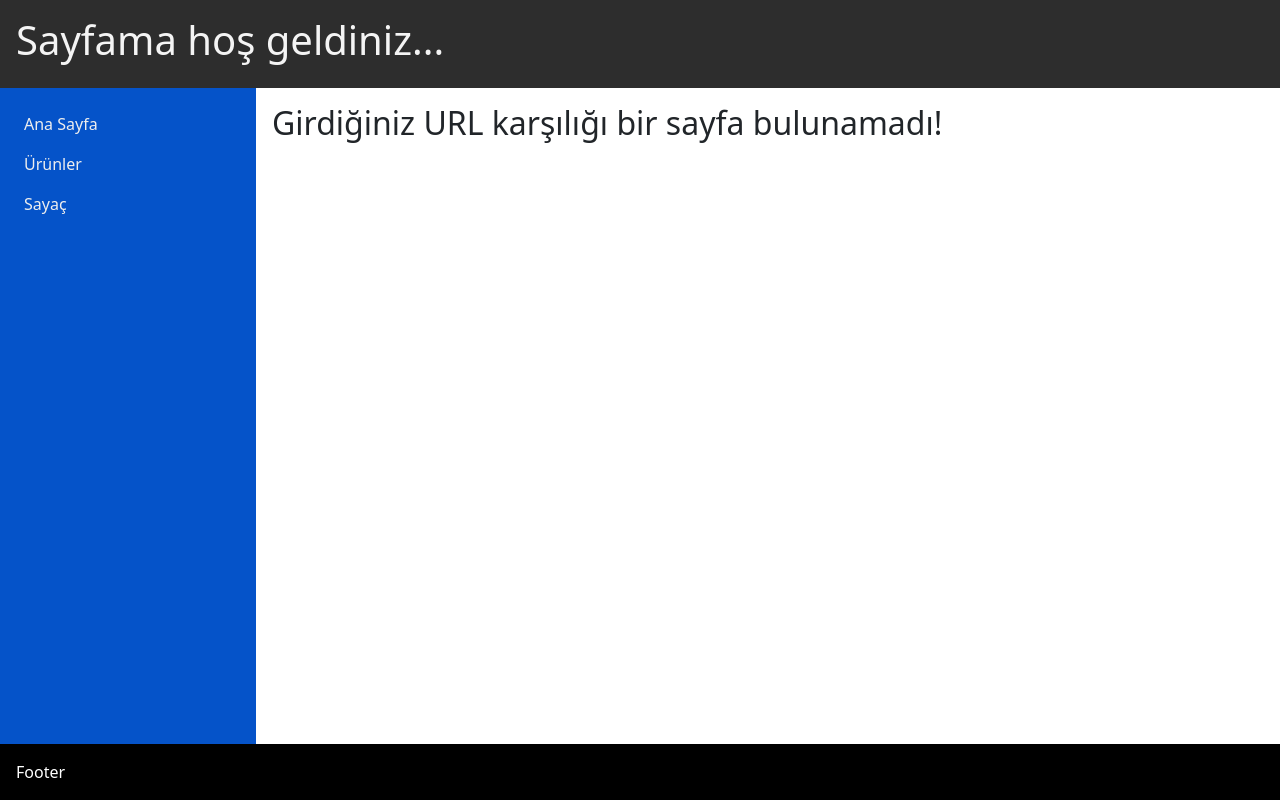
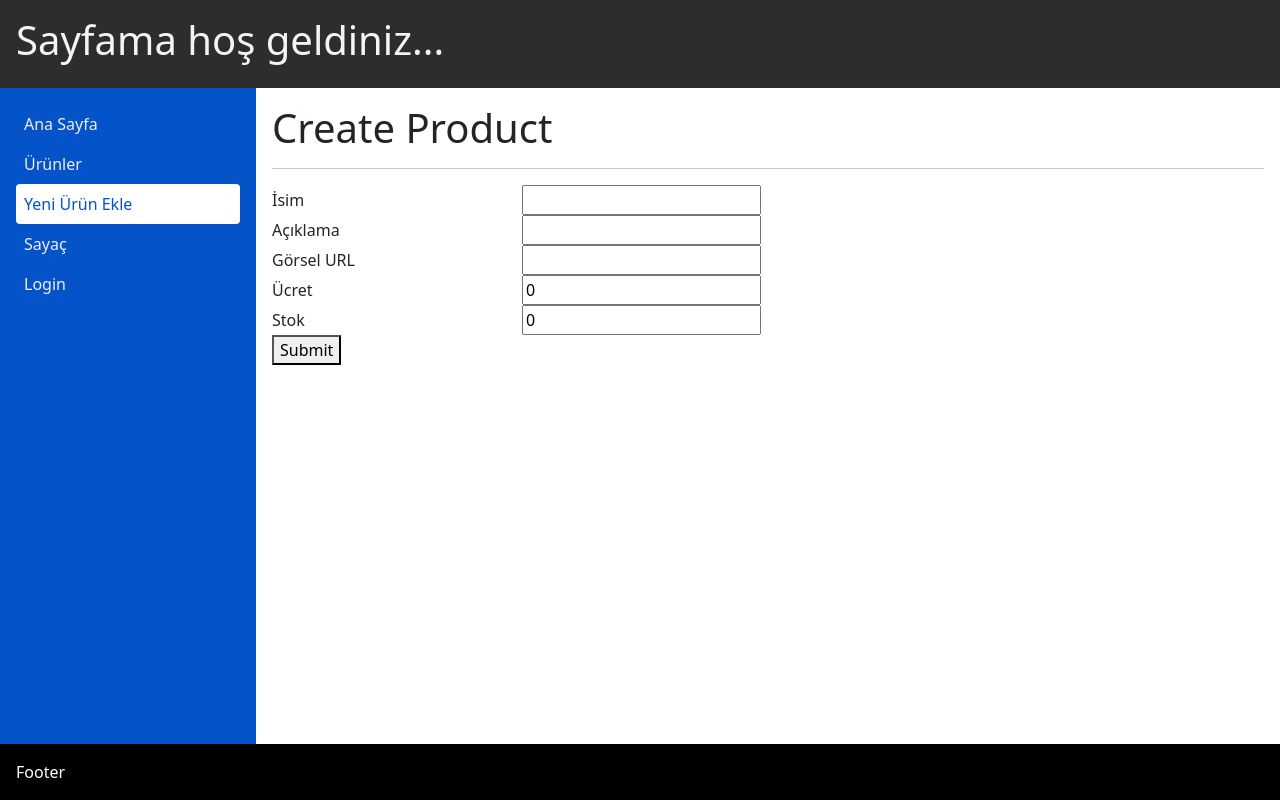
Before and after one commit to gulbeyazzb/0723-temmuz-react, a React (Create React App) app: page /create-product in a window 1280 px wide. Built offline with nearby package versions, Linux system fonts and the light colour scheme; no server answers.

Commit message:
react forms

```diff
--- a/src/App.css
+++ b/src/App.css
@@ -23,3 +23,15 @@
   color: rgb(5, 83, 201);
   background-color: #fff;
 }
+
+.login-form > label {
+  width: 250px;
+}
+
+.product-form > label {
+  display: block;
+}
+.product-form > label > span {
+  width: 250px;
+  display: inline-block;
+}
--- /dev/null
+++ b/src/components/ProductForm.js
@@ -0,0 +1,92 @@
+import axios from "axios";
+import { useEffect, useState } from "react";
+
+const productDataInitial = {
+  name: "",
+  description: "",
+  img: "",
+  price: 0,
+  stock: 0,
+};
+
+const ProductForm = () => {
+  const [productData, setProductData] = useState(productDataInitial);
+
+  const inputChangeHandler = (event) => {
+    const { value, name, checked, type } = event.target; // name = "password" | "email" | "name"
+    setProductData({
+      ...productData,
+      [name]: type === "checkbox" ? checked : value,
+    }); // setter async çalışır
+  };
+
+  const productSubmitHandler = (e) => {
+    e.preventDefault();
+    axios
+      .post(
+        "https://620d69fb20ac3a4eedc05e3a.mockapi.io/api/products",
+        productData
+      )
+      .then((res) => {
+        console.log("Ürün başarıyla eklendi: ", res.data);
+        setProductData(productDataInitial);
+      });
+  };
+
+  useEffect(() => {
+    console.log("productData > ", productData);
+  }, [productData]);
+
+  return (
+    <form onSubmit={productSubmitHandler} className="product-form">
+      <label>
+        <span>İsim</span>
+        <input
+          type="text"
+          name="name"
+          onChange={inputChangeHandler}
+          value={productData.name}
+        />
+      </label>
+      <label>
+        <span>Açıklama</span>
+        <input
+          type="text"
+          name="description"
+          onChange={inputChangeHandler}
+          value={productData.description}
+        />
+      </label>
+      <label>
+        <span>Görsel URL</span>
+        <input
+          type="url"
+          name="img"
+          onChange={inputChangeHandler}
+          value={productData.img}
+        />
+      </label>
+      <label>
+        <span>Ücret</span>
+        <input
+          type="number"
+          name="price"
+          onChange={inputChangeHandler}
+          value={productData.price}
+        />
+      </label>
+      <label>
+        <span>Stok</span>
+        <input
+          type="number"
+          name="stock"
+          onChange={inputChangeHandler}
+          value={productData.stock}
+        />
+      </label>
+      <button type="submit">Submit</button>
+    </form>
+  );
+};
+
+export default ProductForm;
--- a/src/layout/PageContent.js
+++ b/src/layout/PageContent.js
@@ -3,6 +3,8 @@ import CounterPage from "../pages/CounterPage";
 import MainPage from "../pages/MainPage";
 import ProductsPage from "../pages/ProductsPage";
 import ProductsDetailPage from "../pages/ProductsDetailPage";
+import LoginPage from "../pages/LoginPage";
+import CreateProductPage from "../pages/CreateProductPage";
 
 const PageContent = ({ userName, products }) => {
   return (
@@ -23,6 +25,12 @@ const PageContent = ({ userName, products }) => {
         <Route path="/products/:productId" exact>
           <ProductsDetailPage products={products} />
         </Route>
+        <Route path="/login" exact>
+          <LoginPage />
+        </Route>
+        <Route path="/create-product" exact>
+          <CreateProductPage />
+        </Route>
         <Route path="/" exact>
           <MainPage />
         </Route>
--- a/src/layout/SideBar.js
+++ b/src/layout/SideBar.js
@@ -9,8 +9,14 @@ const SideBar = () => {
       <NavLink to="/products" exact>
         Ürünler
       </NavLink>
+      <NavLink to="/create-product" exact>
+        Yeni Ürün Ekle
+      </NavLink>
       <NavLink to="/counter" exact>
         Sayaç
+      </NavLink>
+      <NavLink to="/login" exact>
+        Login
       </NavLink>
     </div>
   );
--- /dev/null
+++ b/src/pages/CreateProductPage.js
@@ -0,0 +1,65 @@
+import axios from "axios";
+import { useEffect, useState } from "react";
+import ProductForm from "../components/ProductForm";
+
+const loginFormDataInitial = {
+  name: "",
+  email: "",
+  password: "",
+  rememberMe: false,
+};
+
+const CreateProductPage = () => {
+  const [loginFormData, setLoginFormData] = useState(loginFormDataInitial);
+
+  // Best Practice
+  const inputChangeHandler = (event) => {
+    const { value, name, checked, type } = event.target; // name = "password" | "email" | "name"
+    setLoginFormData({
+      ...loginFormData,
+      [name]: type === "checkbox" ? checked : value,
+    }); // setter async çalışır
+  };
+
+  const submitHandler = (e) => {
+    e.preventDefault();
+    console.log("form submit edildi");
+    // axios post req
+    axios
+      .post("www.myserverapiaddress.com/api/login", loginFormData)
+      .then((res) => {
+        if (res.loggedIn) {
+          // başarıyla giriş yaptı
+        } else {
+          // başarıyla giriş yapılmadı
+        }
+      })
+      .catch((err) => {
+        // giriş yapılamadı
+      });
+  };
+
+  useEffect(() => {
+    console.log("loginFormData: ", loginFormData);
+  }, [loginFormData]);
+
+  // component did mount > component loaded
+  useEffect(() => {
+    console.log("COMPONENT DID MOUNT");
+  }, []);
+
+  // component rerender > component did update
+  useEffect(() => {
+    console.log("COMPONENT DID UPDATE");
+  });
+
+  return (
+    <div>
+      <h1>Create Product</h1>
+      <hr />
+      <ProductForm />
+    </div>
+  );
+};
+
+export default CreateProductPage;
--- /dev/null
+++ b/src/pages/LoginPage.js
@@ -0,0 +1,108 @@
+import axios from "axios";
+import { useEffect, useState } from "react";
+
+const loginFormDataInitial = {
+  name: "",
+  email: "",
+  password: "",
+  rememberMe: false,
+};
+
+const LoginPage = () => {
+  const [loginFormData, setLoginFormData] = useState(loginFormDataInitial);
+
+  // Best Practice
+  const inputChangeHandler = (event) => {
+    const { value, name, checked, type } = event.target; // name = "password" | "email" | "name"
+    setLoginFormData({
+      ...loginFormData,
+      [name]: type === "checkbox" ? checked : value,
+    }); // setter async çalışır
+  };
+
+  const submitHandler = (e) => {
+    e.preventDefault();
+    console.log("form submit edildi");
+    // axios post req
+    axios
+      .post("www.myserverapiaddress.com/api/login", loginFormData)
+      .then((res) => {
+        if (res.loggedIn) {
+          // başarıyla giriş yaptı
+        } else {
+          // başarıyla giriş yapılmadı
+        }
+      })
+      .catch((err) => {
+        // giriş yapılamadı
+      });
+  };
+
+  useEffect(() => {
+    console.log("loginFormData: ", loginFormData);
+  }, [loginFormData]);
+
+  // component did mount > component loaded
+  useEffect(() => {
+    console.log("COMPONENT DID MOUNT");
+  }, []);
+
+  // component rerender > component did update
+  useEffect(() => {
+    console.log("COMPONENT DID UPDATE");
+  });
+
+  return (
+    <form onSubmit={submitHandler} className="login-form">
+      <label htmlFor="user-pass">Name</label>
+      <input
+        id="user-pass"
+        type="text"
+        name="name"
+        // Controlled Component -
+        value={loginFormData.name}
+        onChange={inputChangeHandler}
+      />
+      <br />
+
+      <label htmlFor="user-mail">Email</label>
+      <input
+        id="user-mail"
+        type="email"
+        name="email"
+        value={loginFormData.email}
+        onChange={inputChangeHandler}
+      />
+      <br />
+
+      <label htmlFor="user-pass">Password</label>
+      <input
+        id="user-pass"
+        type="password"
+        name="password"
+        value={loginFormData.password}
+        onChange={inputChangeHandler}
+      />
+      <br />
+
+      <label htmlFor="user-remember">Remember Me</label>
+      <input
+        id="user-remember"
+        type="checkbox"
+        name="rememberMe"
+        checked={loginFormData.rememberMe}
+        onChange={inputChangeHandler}
+      />
+      <br />
+      <button
+        type="button"
+        onClick={() => setLoginFormData(loginFormDataInitial)}
+      >
+        Reset
+      </button>
+      <button type="submit">Login</button>
+    </form>
+  );
+};
+
+export default LoginPage;
--- a/src/pages/ProductsDetailPage.js
+++ b/src/pages/ProductsDetailPage.js
@@ -1,3 +1,4 @@
+import axios from "axios";
 import { useEffect, useState } from "react";
 import { useParams, useHistory } from "react-router-dom";
 import { Button } from "reactstrap";
@@ -13,10 +14,18 @@ const ProductsDetailPage = ({ products }) => {
     // history.push("/products");
   };
 
+  // useEffect(() => {
+  //   const pro = products?.find((p) => p.id === productId);
+  //   setProduct(pro);
+  // }, [productId, products]);
+
   useEffect(() => {
-    const pro = products?.find((p) => p.id === productId);
-    setProduct(pro);
-  }, [productId, products]);
+    axios
+      .get(
+        `https://620d69fb20ac3a4eedc05e3a.mockapi.io/api/products/${productId}`
+      )
+      .then((res) => setProduct(res.data));
+  }, [productId]);
 
   return (
     <div>
```
